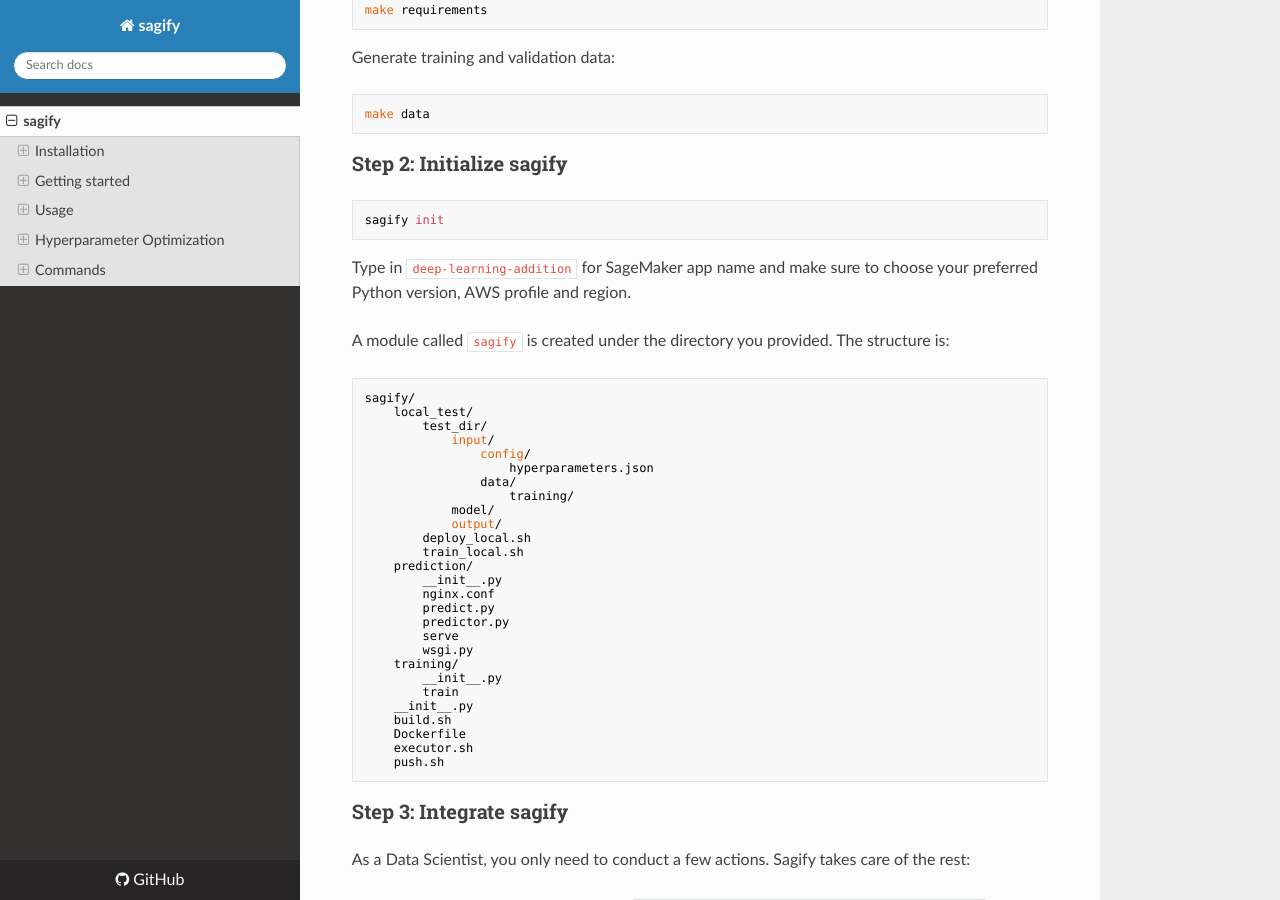
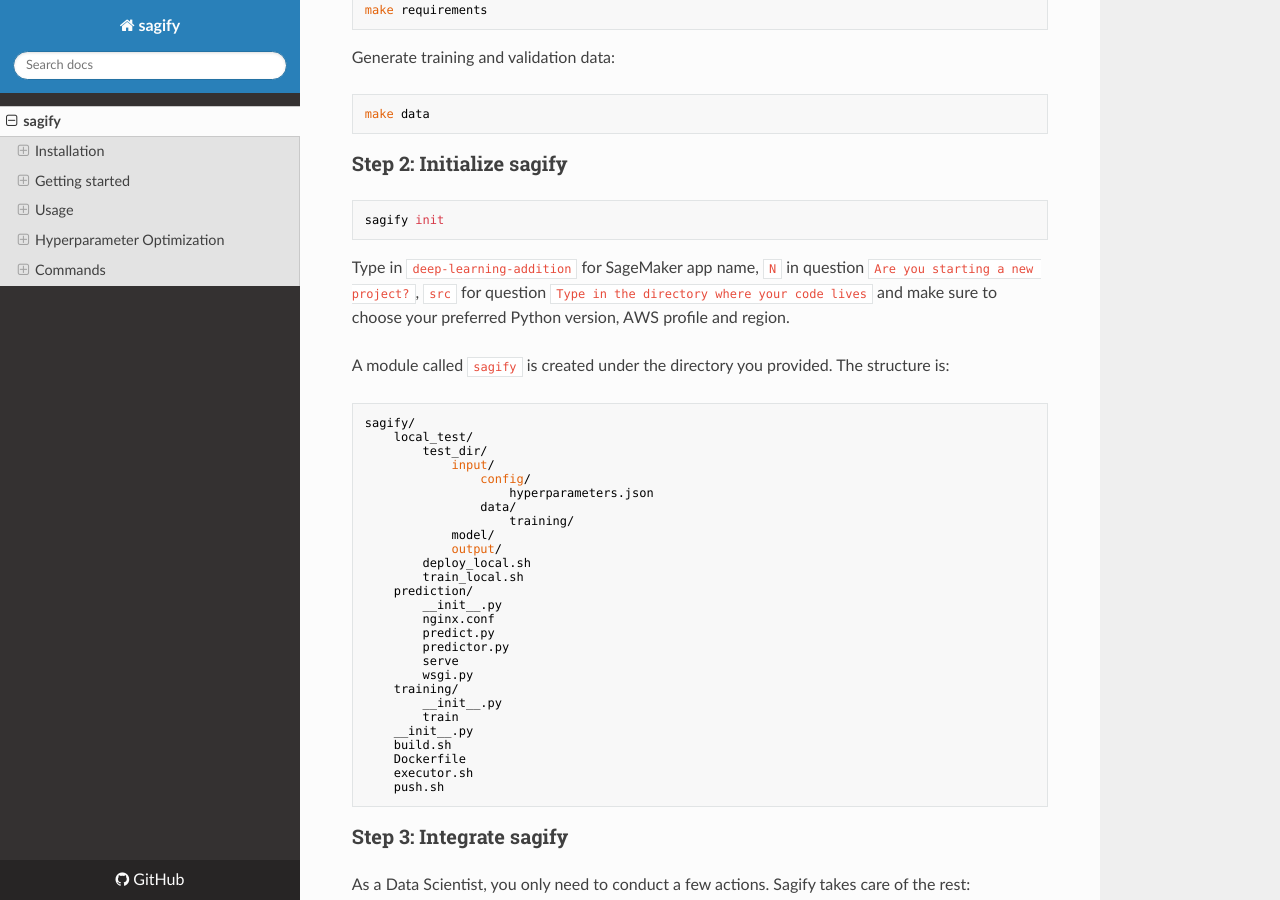
Before and after one commit to Kenza-AI/sagify, an MkDocs documentation site: the page built from docs/index.md, in a window 1280 px wide and 900 px high, scrolled down 1754 px. Built offline with MkDocs 1.6.1, drawn with Linux system fonts in a browser that asks for light colours; nearby versions of some CDN libraries.

Commit message:
Update docs

```diff
--- a/docs/index.md
+++ b/docs/index.md
@@ -53,7 +53,7 @@ Generate training and validation data:
 
     sagify init
 
-Type in `deep-learning-addition` for SageMaker app name and make sure to choose your preferred Python version, AWS profile and region.
+Type in `deep-learning-addition` for SageMaker app name, `N` in question `Are you starting a new project?`, `src` for question `Type in the directory where your code lives` and make sure to choose your preferred Python version, AWS profile and region.
 
 A module called `sagify` is created under the directory you provided. The structure is:
 
```
Also changed, not shown: README.md (+1 -1 lines).
